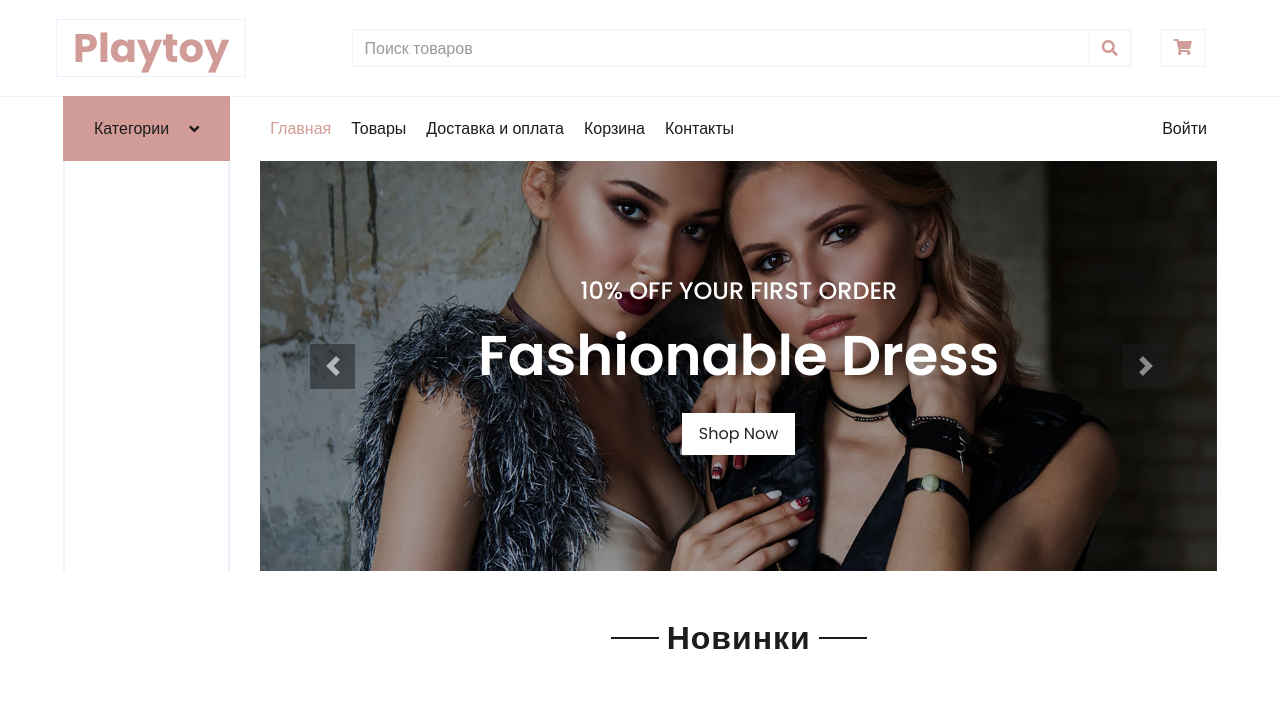
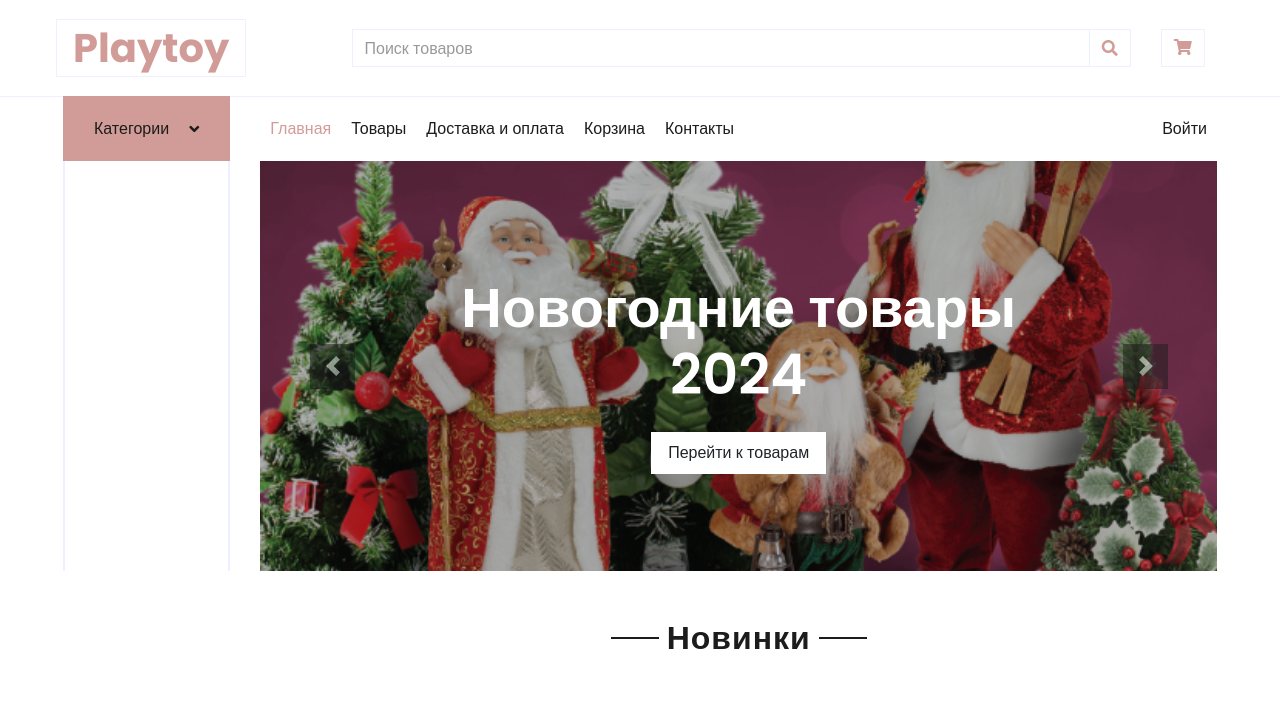
Before and after one commit to SvetaEsh/playtoy, a Django app: page / in a window 1280 px wide. Shown: the top 714 px of the page. Run offline with Django 4.2, Linux system fonts and the light colour scheme; data that the repository does not hold is empty; some libraries are stand-ins or nearby versions.

Commit message:
caruousel and perm in list category and type

```diff
--- a/src/main/templates/main/home-page.html
+++ b/src/main/templates/main/home-page.html
@@ -17,9 +17,9 @@
             <img class="img-fluid" src="{% static 'img/carousel-1.jpg' %}" alt="Image">
             <div class="carousel-caption d-flex flex-column align-items-center justify-content-center">
                 <div class="p-3" style="max-width: 700px;">
-                    <h4 class="text-light text-uppercase font-weight-medium mb-3">10% Off Your First Order</h4>
-                    <h3 class="display-4 text-white font-weight-semi-bold mb-4">Fashionable Dress</h3>
-                    <a href="" class="btn btn-light py-2 px-3">Shop Now</a>
+                    <h4 class="text-light text-uppercase font-weight-medium mb-3"></h4>
+                    <h3 class="display-4 text-white font-weight-semi-bold mb-4">Новогодние товары 2024</h3>
+                    <a href="{% url 'category:view-category' pk=1 %}" class="btn btn-light py-2 px-3">Перейти к товарам</a>
                 </div>
             </div>
         </div>
@@ -27,9 +27,9 @@
             <img class="img-fluid" src="{% static 'img/carousel-2.jpg' %}" alt="Image">
             <div class="carousel-caption d-flex flex-column align-items-center justify-content-center">
                 <div class="p-3" style="max-width: 700px;">
-                    <h4 class="text-light text-uppercase font-weight-medium mb-3">10% Off Your First Order</h4>
-                    <h3 class="display-4 text-white font-weight-semi-bold mb-4">Reasonable Price</h3>
-                    <a href="" class="btn btn-light py-2 px-3">Shop Now</a>
+                    <h4 class="text-light text-uppercase font-weight-medium mb-3"></h4>
+                    <h3 class="display-4 text-white font-weight-semi-bold mb-4">Огромный выбор игрушек</h3>
+                    <a href="{% url 'category:view-category' pk=4 %}" class="btn btn-light py-2 px-3">Перейти к товарам</a>
                 </div>
             </div>
         </div>
```
Also changed, not shown: src/category/templates/category/list-type.html (+15 -13 lines), src/category/templates/category/list_category.html (+12 -3 lines), src/category/templates/category/view-category.html (+13 -3 lines), src/static/img/carousel-1.jpg, src/static/img/carousel-2.jpg, src/static/img/carousel-3.jpg (added), src/static/img/carousel-4.jpg (added).
